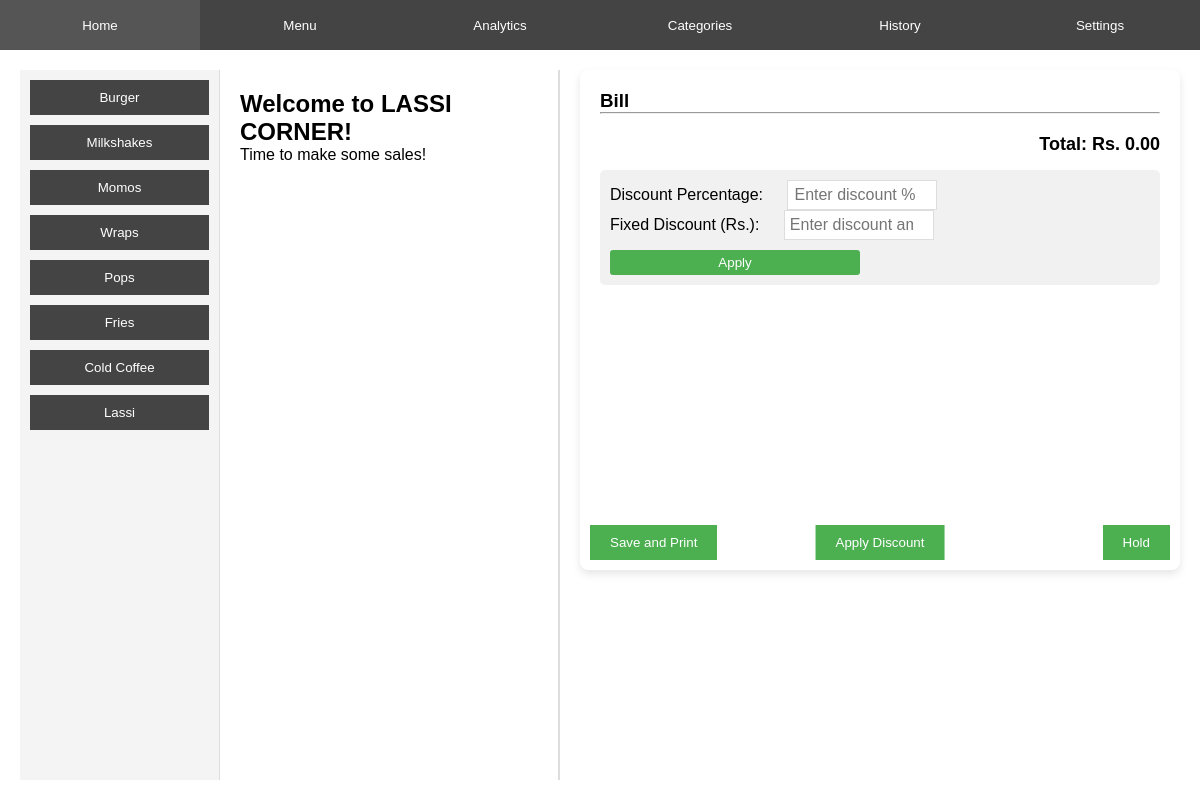
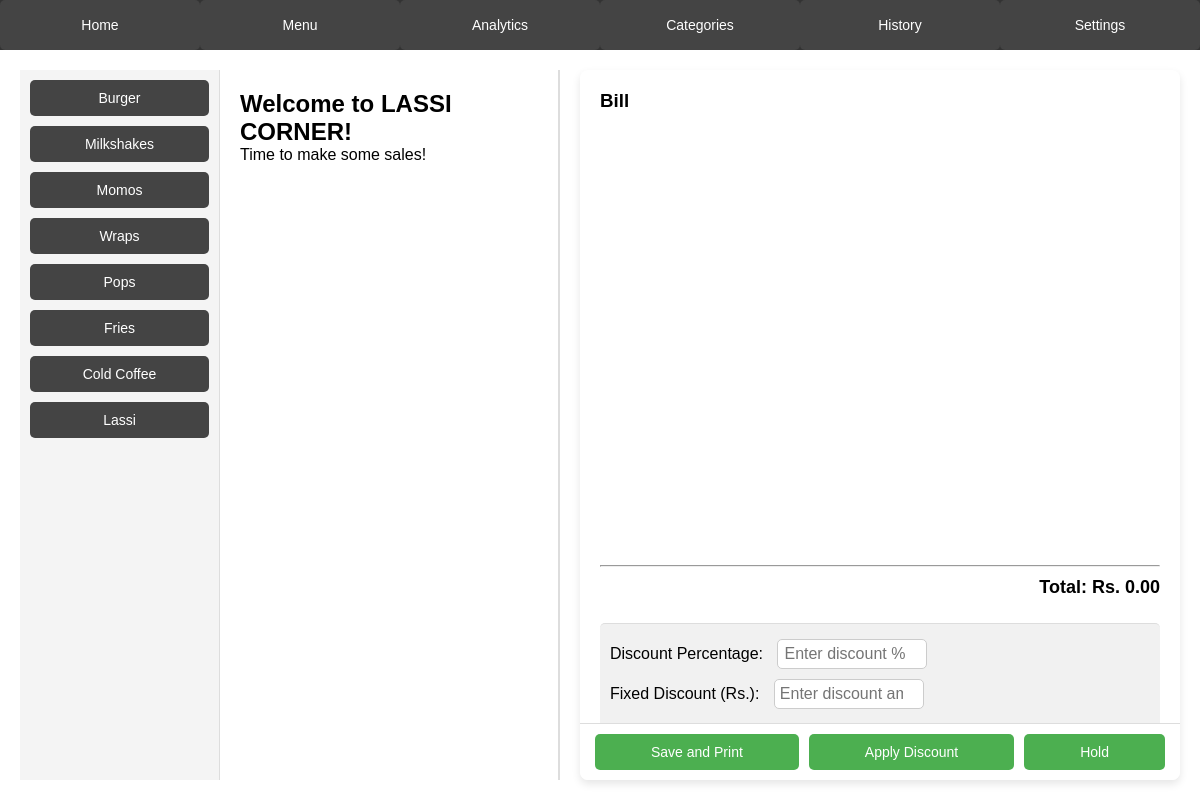
Before and after one commit to stillmouth/LCP, an Electron app: page index.html in a window 1200 px wide. Both pictures are taken after a click on the button "Apply Discount". Drawn offline with Linux system fonts and the light colour scheme; no server answers.

Commit message:
Made left panel scrollable if many items are added. Made the bill proper (Still some bugs when many items are added).

```diff
--- a/bill.js
+++ b/bill.js
@@ -2,7 +2,8 @@
 function addToBill(itemId, itemName, price, quantity) {
     if (quantity > 0) {
         const totalPrice = price * quantity;
-        const billPanel = document.getElementById("bill-panel");
+        // Get the scrollable container for bill items:
+        const billItemsList = document.getElementById("bill-items-list");
 
         let existingItem = document.getElementById(`bill-item-${itemId}`);
         if (existingItem) {
@@ -24,7 +25,8 @@
                 <span class="bill-total">${totalPrice.toFixed(2)}</span>
                 <button onclick="removeFromBill('${itemId}')">Remove</button>
             `;
-            billPanel.appendChild(billItemRow);
+            // Append to the scrollable container:
+            billItemsList.appendChild(billItemRow);
         }
 
         updateBillTotal();
@@ -93,10 +95,10 @@
 
 // Function to update the total amount of the bill
 function updateBillTotal() {
-    const billPanel = document.getElementById("bill-panel");
+    const billItemsList = document.getElementById("bill-items-list");
     let totalAmount = 0;
 
-    const billItems = billPanel.getElementsByClassName("bill-item");
+    const billItems = billItemsList.getElementsByClassName("bill-item");
     for (let item of billItems) {
         const totalPrice = parseFloat(item.querySelector(".bill-total").textContent);
         totalAmount += totalPrice;
@@ -114,6 +116,7 @@
         totalElement.textContent = `Total: ${formattedTotal}`;
     }
 }
+
 
 // Function to save and print the bill
 function saveAndPrintBill() {
--- a/index.html
+++ b/index.html
@@ -47,9 +47,10 @@
   <hr>
   <div id="total-amount">Total: Rs. 0.00</div>
 
-  <!-- Buttons Section - HOLD AND SAVE AND PRINT-->
+  <!-- Buttons Section - HOLD AND SAVE AND PRINT AND APPLY DISCOUNT -->
   <div id="bill-buttons" style="margin-top: 15px;">
     <button id='saveandprintbutton' onclick="saveAndPrintBill()">Save and Print</button>
+    <button id="applydiscountbutton" onclick="toggleDiscountInputs()">Apply Discount</button>
     <button id='holdbutton' onclick="holdBill()">Hold</button>
   </div>
 
@@ -62,12 +63,7 @@
     <input type="number" id="discount-amount" placeholder="Enter discount amount" min="0" />
 
     <button id="apply-discount-btn" onclick="applyDiscount()">Apply</button>
-</div>
-
-
-  <!-- Apply Discount Button -->
-  <button id="applydiscountbutton" onclick="toggleDiscountInputs()">Apply Discount</button>
-
+  </div>
 </div>
 
 
--- a/styles.css
+++ b/styles.css
@@ -53,6 +53,7 @@
     border-right: 1px solid #ddd;
     display: flex;
     flex-direction: column;
+    overflow-y: auto
 }
 
 .category {
@@ -84,25 +85,36 @@
 /* Bill Panel (Right Side) */
 #bill-panel {
     position: relative;
-    width: 600px; /* Change this value to your desired width */
+    width: 600px; /* Adjust width as needed */
     padding: 20px;
     background-color: #fff;
     border-radius: 8px;
     box-shadow: 0 4px 8px rgba(0, 0, 0, 0.1);
     margin-left: 20px;
-    overflow-y: auto;
-    max-height: 500px;
+    display: flex;
+    flex-direction: column;
+    height: 100%; /* Set a fixed height for scrolling */
+    overflow: hidden; /* Prevents the entire panel from scrolling */
 }
 
 #bill-panel h3 {
     margin-top: 0;
 }
 
-/* Add separation line between main content and bill panel */
-#content > #main-content {
-    border-right: 2px solid #ddd; /* Border line between the content and bill panel */
+/* Scrollable Bill Items List */
+#bill-items-list {
+    flex-grow: 1;
+    overflow-y: auto; /* Enables scrolling */
+    max-height: calc(100% - 150px); /* Ensures enough space for buttons */
+    padding-right: 10px; /* Prevents horizontal scrollbar */
 }
 
+/* Separation line between content and bill panel */
+#content > #main-content {
+    border-right: 2px solid #ddd;
+}
+
+/* Bill Items */
 .bill-item {
     display: flex;
     justify-content: space-around;
@@ -132,29 +144,70 @@
     background-color: #d32f2f;
 }
 
+/* Total Amount */
 #total-amount {
     font-size: 18px;
     font-weight: bold;
-    margin-top: 20px;
+    margin: 10px 0;
     text-align: right;
 }
 
-#saveandprintbutton {
+/* Bill Buttons - Fixed at Bottom */
+#bill-buttons {
     position: absolute;
-    bottom: 10px;
-    left: 10px;
+    bottom: 0;
+    left: 0;
+    width: 100%;
+    background: white;
+    padding: 10px;
+    display: flex;
+    justify-content: space-between;
+    border-top: 1px solid #ddd;
 }
-#holdbutton {
-    position: absolute;
-    bottom: 10px;
-    right: 10px;
+
+/* Discount Section - Initially Hidden */
+#discount-section {
+    margin-top: 15px;
+    display: none;
+    padding-bottom: 10px;
+    border-top: 1px solid #ddd; /* Keeps UI neat */
 }
+
+/* Button Styling */
+button {
+    padding: 8px 12px;
+    font-size: 14px;
+    border: none;
+    border-radius: 5px;
+    cursor: pointer;
+}
+
+#saveandprintbutton,
+#holdbutton,
 #applydiscountbutton {
-    position: absolute;
-    bottom: 10px;
-    left: 50%;
-    transform: translateX(-50%);
+    position: relative;
+    flex-grow: 1; /* Makes sure buttons are evenly distributed */
+    margin: 0 5px;
 }
+
+/* Apply Discount Inputs */
+#discount-section input {
+    width: 100%;
+    padding: 5px;
+    margin: 5px 0;
+    border: 1px solid #ccc;
+    border-radius: 5px;
+}
+
+#apply-discount-btn {
+    background-color: #4CAF50;
+    color: white;
+}
+
+#apply-discount-btn:hover {
+    background-color: #45a049;
+}
+
 /* CSS to improve the display of discount section */
 #discount-section {
     margin-top: 15px;
```
